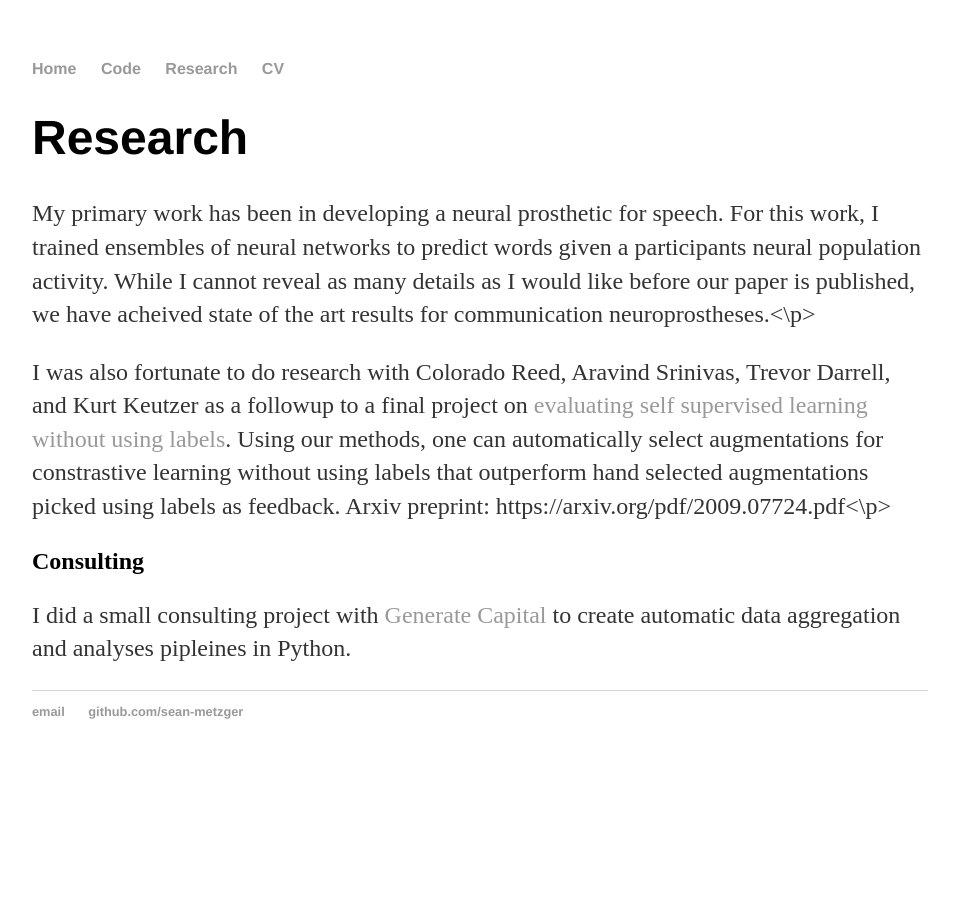
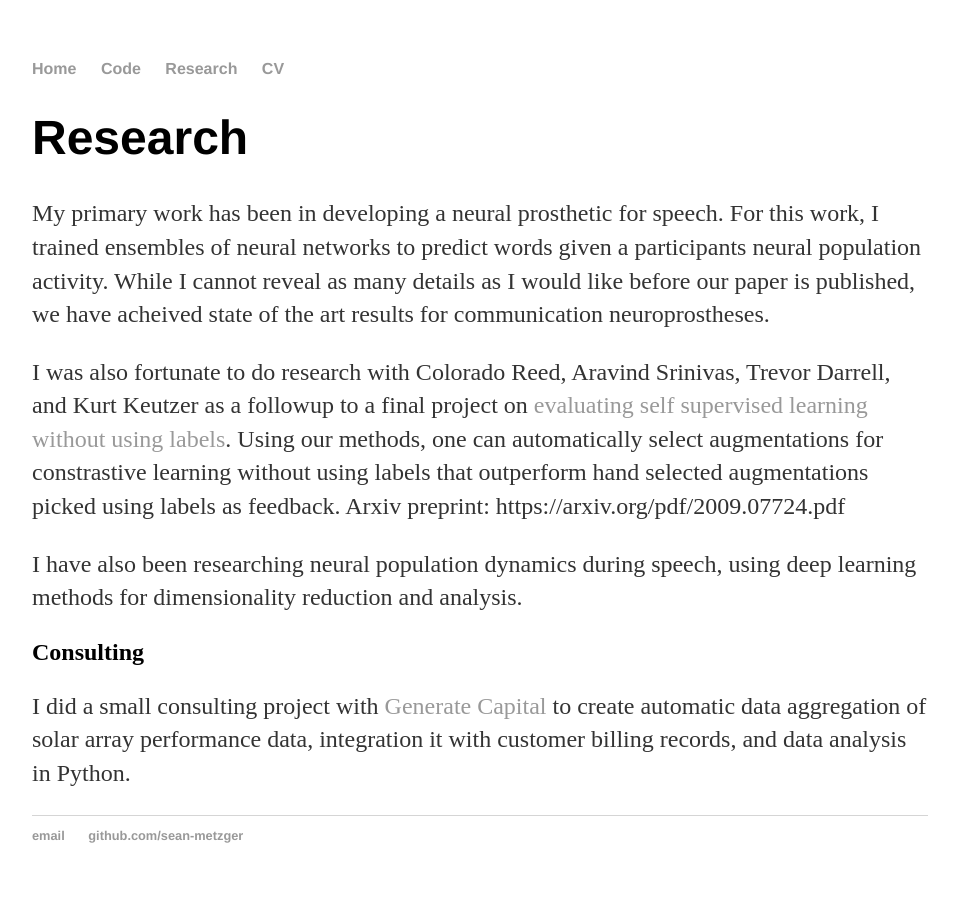
Before and after one commit to sean-metzger/sean-metzger.github.io, a Jekyll site: the page built from research/index.html, in a window 1280 px wide. Shown: the whole page, without its empty margins (160-1119 px from the left). Built offline with Jekyll 4.4.1, drawn with Linux system fonts in a browser that asks for light colours.

Commit message:
Update index.html

```diff
--- a/research/index.html
+++ b/research/index.html
@@ -5,10 +5,11 @@ title: Research
 
 <div class="blurb">
 	<h1>Research</h1>
-		<p> My primary work has been in developing a neural prosthetic for speech. For this work, I trained ensembles of neural networks to predict words given a participants neural population activity. While I cannot reveal as many details as I would like before our paper is published, we have acheived state of the art results for communication neuroprostheses.<\p>
+		<p> My primary work has been in developing a neural prosthetic for speech. For this work, I trained ensembles of neural networks to predict words given a participants neural population activity. While I cannot reveal as many details as I would like before our paper is published, we have acheived state of the art results for communication neuroprostheses.</p>
 
-		<p> I was also fortunate to do research with Colorado Reed, Aravind Srinivas, Trevor Darrell, and Kurt Keutzer as a followup to a final project on <a href="https://arxiv.org/pdf/2009.07724.pdf">evaluating self supervised learning without using labels</a>. Using our methods, one can automatically select augmentations for constrastive learning without using labels that outperform hand selected augmentations picked using labels as feedback. Arxiv preprint: https://arxiv.org/pdf/2009.07724.pdf<\p>
+		<p> I was also fortunate to do research with Colorado Reed, Aravind Srinivas, Trevor Darrell, and Kurt Keutzer as a followup to a final project on <a href="https://arxiv.org/pdf/2009.07724.pdf">evaluating self supervised learning without using labels</a>. Using our methods, one can automatically select augmentations for constrastive learning without using labels that outperform hand selected augmentations picked using labels as feedback. Arxiv preprint: https://arxiv.org/pdf/2009.07724.pdf</p>
 
+		<p> I have also been researching neural population dynamics during speech, using deep learning methods for dimensionality reduction and analysis.
 	<h2>Consulting</h2>
-		<p> I did a small consulting project with <a href="https://generatecapital.com/">Generate Capital</a> to create automatic data aggregation and analyses pipleines in Python.
+		<p> I did a small consulting project with <a href="https://generatecapital.com/">Generate Capital</a> to create automatic data aggregation of solar array performance data, integration it with customer billing records, and data analysis in Python.
 </div><!-- /.blurb -->
```
